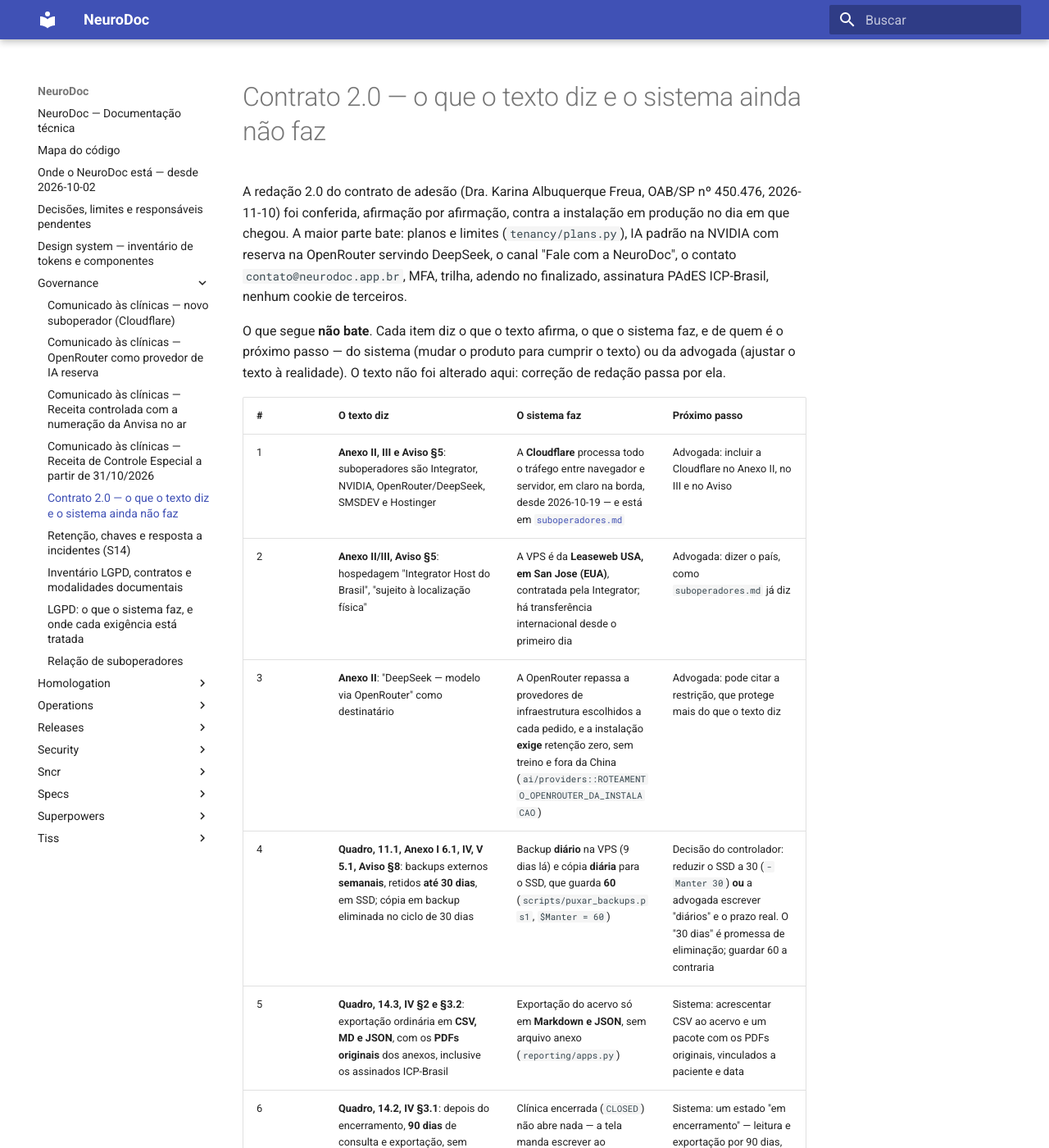
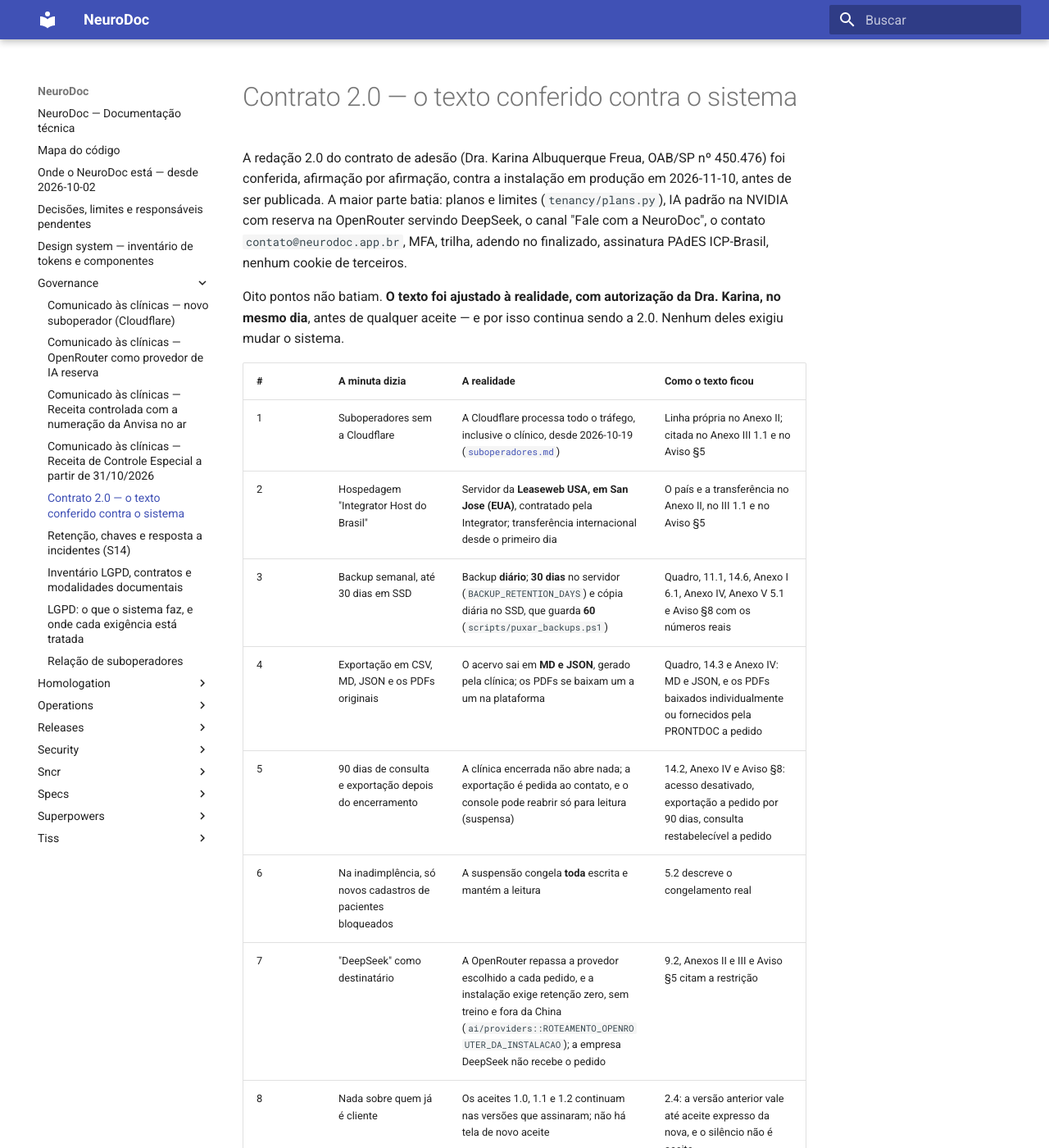
Before and after one commit to ffreua/neurodoc, an MkDocs documentation site: the page built from docs/governance/contrato-2.0-pendencias.md, in a window 1280 px wide and 1400 px high. Shown: the whole window at 82% size. Built offline with MkDocs 1.6.1 and Material for MkDocs 9.7.7, drawn with Linux system fonts in a browser that asks for light colours; some of the changed text lies outside the part shown.

Commit message:
Contrato 2.0 ajustado à instalação antes da publicação, com autorização da Dra. Karina: a Cloudflare e o servidor nos EUA (Leaseweb, San Jose) nos Anexos II e III e no aviso; backup diário, 30 dias no servidor e 60 no SSD; exportação em MD e JSON com os PDFs baixados um a um ou fornecidos a pedido; encerramento sem acesso, exportação a pedido e consulta restabelecível por 90 dias; a suspensão que congela toda escrita; a restrição de roteamento da OpenRouter; os aceites 1.x valendo até aceite expresso da 2.0; check_contrato cobra os números reais

```diff
--- a/docs/governance/contrato-2.0-pendencias.md
+++ b/docs/governance/contrato-2.0-pendencias.md
@@ -1,29 +1,30 @@
-# Contrato 2.0 — o que o texto diz e o sistema ainda não faz
+# Contrato 2.0 — o texto conferido contra o sistema
 
 A redação 2.0 do contrato de adesão (Dra. Karina Albuquerque Freua,
-OAB/SP nº 450.476, 2026-11-10) foi conferida, afirmação por afirmação,
-contra a instalação em produção no dia em que chegou. A maior parte bate:
-planos e limites (`tenancy/plans.py`), IA padrão na NVIDIA com reserva na
-OpenRouter servindo DeepSeek, o canal "Fale com a NeuroDoc", o contato
-`contato@neurodoc.app.br`, MFA, trilha, adendo no finalizado, assinatura
-PAdES ICP-Brasil, nenhum cookie de terceiros.
+OAB/SP nº 450.476) foi conferida, afirmação por afirmação, contra a
+instalação em produção em 2026-11-10, antes de ser publicada. A maior parte
+batia: planos e limites (`tenancy/plans.py`), IA padrão na NVIDIA com
+reserva na OpenRouter servindo DeepSeek, o canal "Fale com a NeuroDoc", o
+contato `contato@neurodoc.app.br`, MFA, trilha, adendo no finalizado,
+assinatura PAdES ICP-Brasil, nenhum cookie de terceiros.
 
-O que segue **não bate**. Cada item diz o que o texto afirma, o que o
-sistema faz, e de quem é o próximo passo — do sistema (mudar o produto
-para cumprir o texto) ou da advogada (ajustar o texto à realidade). O
-texto não foi alterado aqui: correção de redação passa por ela.
+Oito pontos não batiam. **O texto foi ajustado à realidade, com
+autorização da Dra. Karina, no mesmo dia**, antes de qualquer aceite — e
+por isso continua sendo a 2.0. Nenhum deles exigiu mudar o sistema.
 
-| # | O texto diz | O sistema faz | Próximo passo |
+| # | A minuta dizia | A realidade | Como o texto ficou |
 | --- | --- | --- | --- |
-| 1 | **Anexo II, III e Aviso §5**: suboperadores são Integrator, NVIDIA, OpenRouter/DeepSeek, SMSDEV e Hostinger | A **Cloudflare** processa todo o tráfego entre navegador e servidor, em claro na borda, desde 2026-10-19 — e está em [`suboperadores.md`](suboperadores.md) | Advogada: incluir a Cloudflare no Anexo II, no III e no Aviso |
-| 2 | **Anexo II/III, Aviso §5**: hospedagem "Integrator Host do Brasil", "sujeito à localização física" | A VPS é da **Leaseweb USA, em San Jose (EUA)**, contratada pela Integrator; há transferência internacional desde o primeiro dia | Advogada: dizer o país, como `suboperadores.md` já diz |
-| 3 | **Anexo II**: "DeepSeek — modelo via OpenRouter" como destinatário | A OpenRouter repassa a provedores de infraestrutura escolhidos a cada pedido, e a instalação **exige** retenção zero, sem treino e fora da China (`ai/providers::ROTEAMENTO_OPENROUTER_DA_INSTALACAO`) | Advogada: pode citar a restrição, que protege mais do que o texto diz |
-| 4 | **Quadro, 11.1, Anexo I 6.1, IV, V 5.1, Aviso §8**: backups externos **semanais**, retidos **até 30 dias**, em SSD; cópia em backup eliminada no ciclo de 30 dias | Backup **diário** na VPS (9 dias lá) e cópia **diária** para o SSD, que guarda **60** (`scripts/puxar_backups.ps1`, `$Manter = 60`) | Decisão do controlador: reduzir o SSD a 30 (`-Manter 30`) **ou** a advogada escrever "diários" e o prazo real. O "30 dias" é promessa de eliminação; guardar 60 a contraria |
-| 5 | **Quadro, 14.3, IV §2 e §3.2**: exportação ordinária em **CSV, MD e JSON**, com os **PDFs originais** dos anexos, inclusive os assinados ICP-Brasil | Exportação do acervo só em **Markdown e JSON**, sem arquivo anexo (`reporting/apps.py`) | Sistema: acrescentar CSV ao acervo e um pacote com os PDFs originais, vinculados a paciente e data |
-| 6 | **Quadro, 14.2, IV §3.1**: depois do encerramento, **90 dias** de consulta e exportação, sem criar registro, com lembretes | Clínica encerrada (`CLOSED`) não abre nada — a tela manda escrever ao contato. Só a suspensa (`SUSPENDED`) lê sem escrever, e nela a exportação (um POST) é recusada | Sistema: um estado "em encerramento" — leitura e exportação por 90 dias, depois fechada — e os lembretes |
-| 7 | **5.2**: "a implementação atual informada restringe novos cadastros de pacientes" | A suspensão por inadimplência **congela toda escrita** (prontuário, agenda, tudo), não só o cadastro | Escolha: a advogada descreve o congelamento real (o próprio 5.2 já o permite: "novos registros"), ou o sistema ganha um modo mais leve |
-| 8 | **2.4 e 19**: alteração material com novo aceite quando necessário | Os 15 aceites existentes (1.0, 1.1, 1.2) continuam nas versões que assinaram; não há tela que peça o aceite da 2.0 a quem já é cliente | Decisão: se as clínicas atuais devem aceitar a 2.0, construir o pedido de novo aceite |
+| 1 | Suboperadores sem a Cloudflare | A Cloudflare processa todo o tráfego, inclusive o clínico, desde 2026-10-19 ([`suboperadores.md`](suboperadores.md)) | Linha própria no Anexo II; citada no Anexo III 1.1 e no Aviso §5 |
+| 2 | Hospedagem "Integrator Host do Brasil" | Servidor da **Leaseweb USA, em San Jose (EUA)**, contratado pela Integrator; transferência internacional desde o primeiro dia | O país e a transferência no Anexo II, no III 1.1 e no Aviso §5 |
+| 3 | Backup semanal, até 30 dias em SSD | Backup **diário**; **30 dias** no servidor (`BACKUP_RETENTION_DAYS`) e cópia diária no SSD, que guarda **60** (`scripts/puxar_backups.ps1`) | Quadro, 11.1, 14.6, Anexo I 6.1, Anexo IV, Anexo V 5.1 e Aviso §8 com os números reais |
+| 4 | Exportação em CSV, MD, JSON e os PDFs originais | O acervo sai em **MD e JSON**, gerado pela clínica; os PDFs se baixam um a um na plataforma | Quadro, 14.3 e Anexo IV: MD e JSON, e os PDFs baixados individualmente ou fornecidos pela PRONTDOC a pedido |
+| 5 | 90 dias de consulta e exportação depois do encerramento | A clínica encerrada não abre nada; a exportação é pedida ao contato, e o console pode reabrir só para leitura (suspensa) | 14.2, Anexo IV e Aviso §8: acesso desativado, exportação a pedido por 90 dias, consulta restabelecível a pedido |
+| 6 | Na inadimplência, só novos cadastros de pacientes bloqueados | A suspensão congela **toda** escrita e mantém a leitura | 5.2 descreve o congelamento real |
+| 7 | "DeepSeek" como destinatário | A OpenRouter repassa a provedor escolhido a cada pedido, e a instalação exige retenção zero, sem treino e fora da China (`ai/providers::ROTEAMENTO_OPENROUTER_DA_INSTALACAO`); a empresa DeepSeek não recebe o pedido | 9.2, Anexos II e III e Aviso §5 citam a restrição |
+| 8 | Nada sobre quem já é cliente | Os aceites 1.0, 1.1 e 1.2 continuam nas versões que assinaram; não há tela de novo aceite | 2.4: a versão anterior vale até aceite expresso da nova, e o silêncio não é aceite |
 
-Os itens 1 e 2 são os que mais pesam: um anexo de suboperadores que
-omite quem recebe dado sensível, ou que localiza no Brasil um servidor
-que está nos EUA, é o argumento que a cláusula 10 existe para evitar.
+`check_contrato` cobra os números e nomes reais no texto (Cloudflare,
+Leaseweb, os 30 e os 60 dias) e a ausência das afirmações antigas (backup
+semanal, CSV). Se o sistema mudar qualquer um desses pontos — um pacote de
+exportação com os PDFs, a retenção do SSD, um provedor novo —, o contrato
+muda junto, e aí é versão nova.
--- a/docs/releases/1.45-contrato-2-0.md
+++ b/docs/releases/1.45-contrato-2-0.md
@@ -34,9 +34,10 @@
 A redação 1.2 fica também em `tenancy/contrato/contrato-1.2.txt`, com o
 mesmo SHA-256 dos sete aceites dela em produção.
 
-## Pendências declaradas
+## O texto conferido contra o sistema
 
-O texto afirma coisas que o sistema ainda não faz, ou faz de outro jeito
-(Cloudflare e o país da VPS fora do Anexo II, backup, exportação em CSV com
-PDFs, janela de 90 dias após o encerramento):
-`docs/governance/contrato-2.0-pendencias.md`.
+Antes de publicar, cada afirmação foi conferida contra a produção. Oito
+pontos não batiam (Cloudflare e o servidor nos EUA fora do Anexo II,
+backup, exportação, encerramento, suspensão, roteamento da OpenRouter e os
+aceites anteriores), e o texto foi ajustado à realidade com autorização da
+Dra. Karina: `docs/governance/contrato-2.0-pendencias.md`.
```
Also changed, not shown: CLAUDE.md (+4 -2 lines), docs/governance/lgpd.md (+3 -4 lines), tenancy/contrato/contrato-2.0.md (+23 -22 lines), 3 other files.
